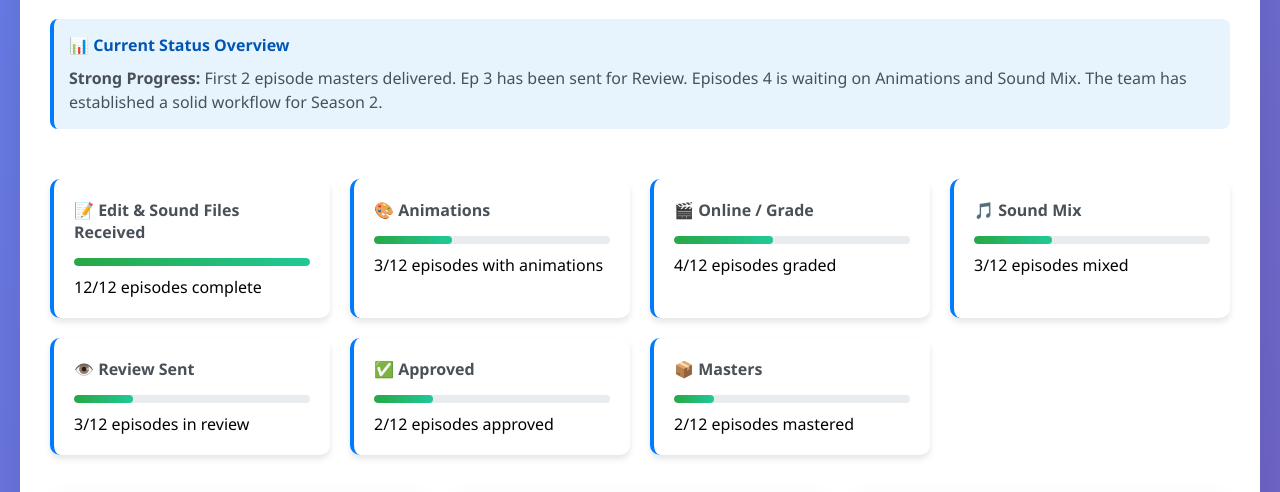
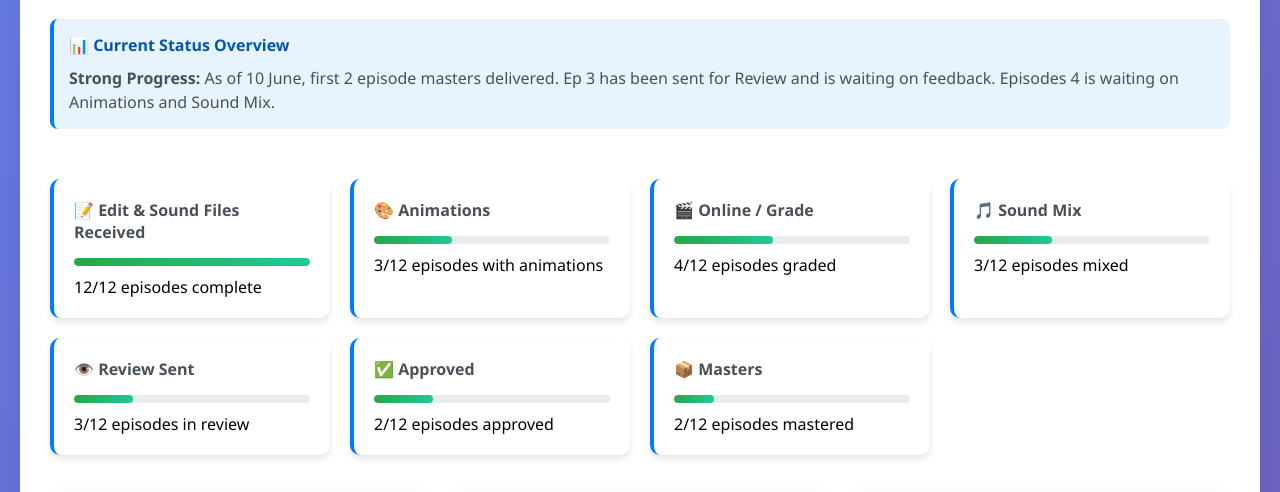
Before and after one commit to DanHab73/tengz-s2-tracker, a plain HTML site: page index.html in a window 1280 px wide. Shown: the part 282-774 px from the top of the page. Drawn offline with Linux system fonts and the light colour scheme.

Commit message:
10 June - 5

```diff
--- a/index.html
+++ b/index.html
@@ -294,7 +294,7 @@
 
         <div class="notes">
             <h4>📊 Current Status Overview</h4>
-            <p><strong>Strong Progress:</strong> First 2 episode masters delivered. Ep 3 has been sent for Review. Episodes 4 is waiting on Animations and Sound Mix. The team has established a solid workflow for Season 2.</p>
+            <p><strong>Strong Progress:</strong> As of 10 June, first 2 episode masters delivered. Ep 3 has been sent for Review and is waiting on feedback. Episodes 4 is waiting on Animations and Sound Mix.</p>
         </div>
 
         <div class="content">
```
